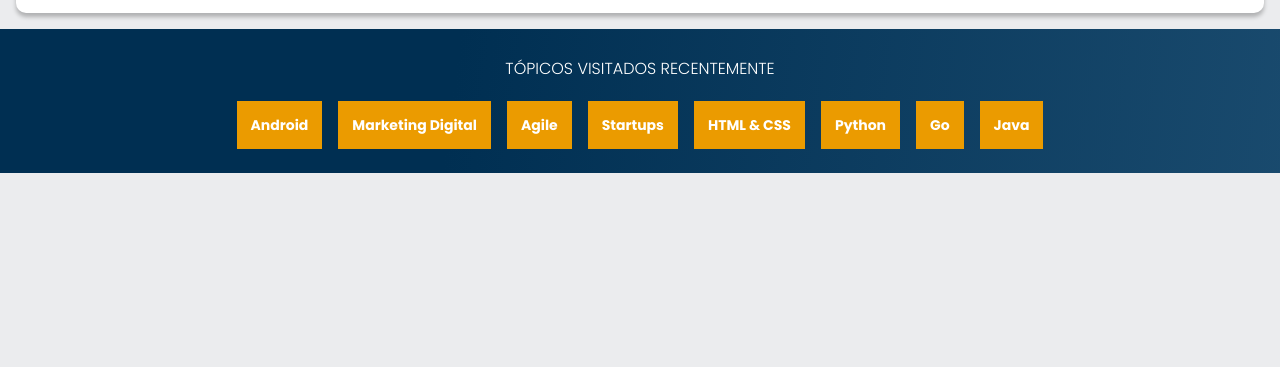
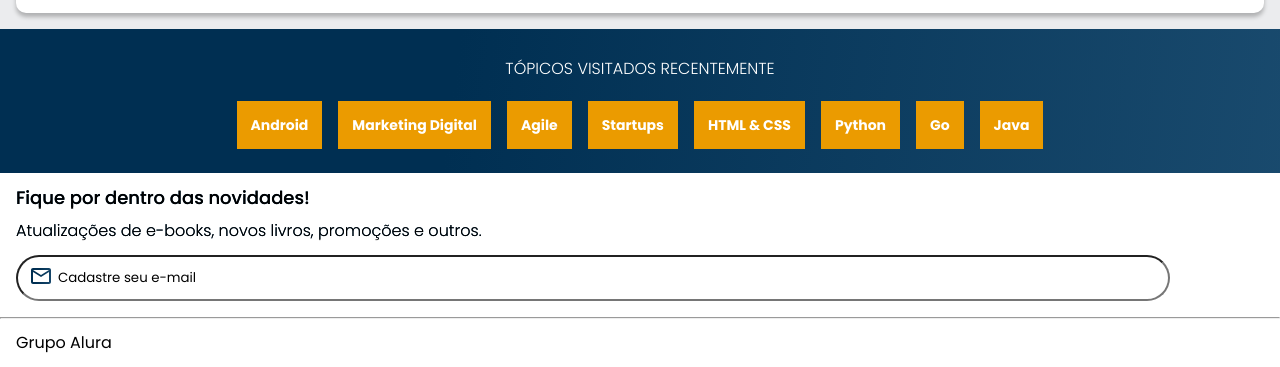
Before and after one commit to jesusvasquezm/Mobile-First_Project, a plain HTML site: page index.html in a window 1280 px wide. Shown: the part 2362-2729 px from the top of the page. Before the commit the page ends 2535 px from the top, so only its background shows below. Drawn offline with nearby package versions, Linux system fonts and the light colour scheme.

Commit message:
contact and footer

```diff
--- a/index.html
+++ b/index.html
@@ -165,7 +165,17 @@
             <li class="topic__list__item"><a class="topic__list__item__ancor" href="#">Java</a></li>
         </ul>
     </section>
-    <footer></footer>
+
+    <section class="contact">
+        <h2 class="contact__title">Fique por dentro das novidades!</h2>
+        <p class="contact__text">Atualizações de e-books, novos livros, promoções e outros.</p>
+        <input type="email" placeholder="Cadastre seu e-mail" class="contact__email" >
+    </section>
+
+    <hr />
+    <footer class="rodapé">
+        <h2 class="rodapé__titulo">Grupo Alura</h2>
+    </footer>
 
     <script src="https://cdn.jsdelivr.net/npm/swiper@11/swiper-bundle.min.js"></script>
     <script src="./scripts/swiper.js"></script>
--- /dev/null
+++ b/styles/contact.css
@@ -0,0 +1,35 @@
+.contact {
+    background-color: var(--white);
+    padding: 1em;
+}
+.contact__title, .contact__text {
+    background: var(--blue);
+    .webkit-background.clip: text;
+    .webkit-text-fill-color: transparent;
+    background-clip: text;
+}
+
+.contact__title {
+    font-size: 18px;
+    font-weight: 500;
+}
+
+.contact__text {
+    font-weight: 300;
+    margin: 1em 0;
+}
+
+.contact__email {
+    padding: 1em;
+    border: 1px solid linear-gradient(97.54deg, #002F52 35.49%, #326589 165.37%);
+    border-radius: 24px;
+    width: 90%;
+    color: var(--blue);
+}
+
+.contact__email::placeholder{
+    font-family: var(--main-font);
+    color: var(--blue);
+    background: url("../images/Email.svg") no-repeat;
+    padding-left: 2em;
+}
--- /dev/null
+++ b/styles/footer.css
@@ -0,0 +1,8 @@
+hr {
+margin: 0;
+}
+
+.rodapé__titulo{
+    background-color: var(--white);
+    padding: 1em;
+}
--- a/styles/style.css
+++ b/styles/style.css
@@ -2,6 +2,8 @@
 @import url("../styles/banner.css");
 @import url("../styles/carrossel.css");
 @import url("../styles/topics.css");
+@import url("../styles/contact.css");
+@import url("../styles/footer.css");
 
 @import url('https://fonts.googleapis.com/css2?family=Poppins:ital,wght@0,100;0,200;0,300;0,400;0,500;0,600;0,700;0,800;0,900;1,100;1,200;1,300;1,400;1,500;1,600;1,700;1,800;1,900&display=swap');
 
```
